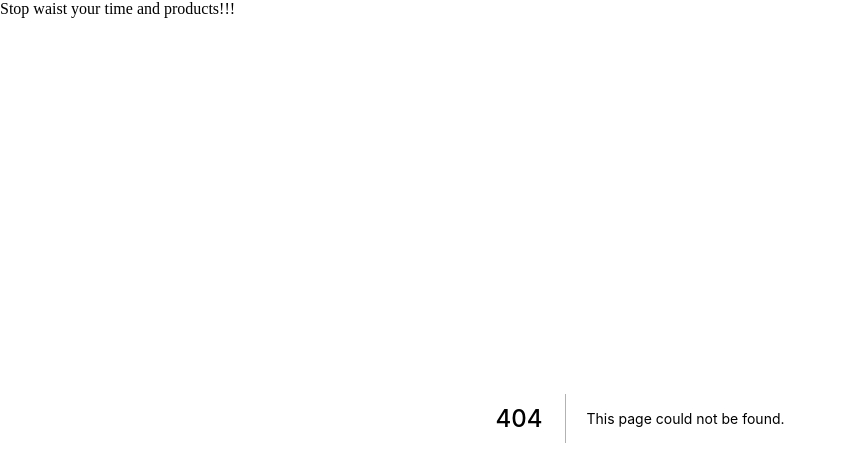
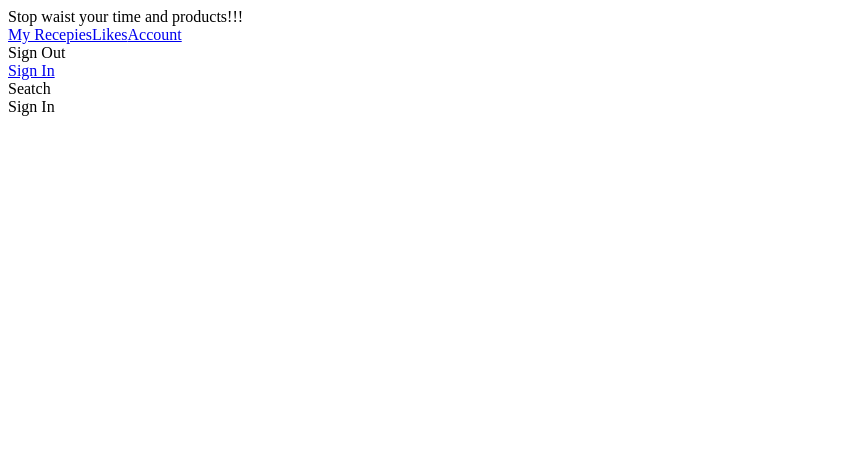
Before and after one commit to Karol-Kowalski/Reciper, a Next.js app in the folder frontend/: page /signin in a window 1280 px wide. Before the commit this address had no page. Shown: the top 466 px of the page, without its empty margins (0-846 px from the left). Built offline with nearby package versions, Linux system fonts and the light colour scheme.

Commit message:
create skeleton of app

```diff
--- a/frontend/components/Header.js
+++ b/frontend/components/Header.js
@@ -1,5 +1,10 @@
+import Nav from './Nav';
+
 export default function Header() {
   return (
-    <div>Stop waist your time and products!!!</div>
-  )
+    <div>
+      Stop waist your time and products!!!
+      <Nav />
+    </div>
+  );
 }
--- /dev/null
+++ b/frontend/components/Nav.js
@@ -0,0 +1,17 @@
+import Link from 'next/link';
+import NavStyle from './styles/NavStyle';
+import Search from './Search';
+import SignOut from './SignOut';
+
+export default function Nav() {
+  return (
+    <NavStyle>
+      <Link href="/myrecepies">My Recepies</Link>
+      <Link href="/likes">Likes</Link>
+      <Link href="/account">Account</Link>
+      <SignOut />
+      <Link href="/signin">Sign In</Link>
+      <Search />
+    </NavStyle>
+  );
+}
--- /dev/null
+++ b/frontend/components/Search.js
@@ -0,0 +1,3 @@
+export default function Search() {
+  return <div>Seatch</div>;
+}
--- /dev/null
+++ b/frontend/components/SignIn.js
@@ -0,0 +1,3 @@
+export default function SignIn() {
+  return <div>Sign In</div>;
+}
--- /dev/null
+++ b/frontend/components/SignOut.js
@@ -0,0 +1,3 @@
+export default function SignOut() {
+  return <div>Sign Out</div>;
+}
--- a/frontend/components/styles/Item.js
+++ b/frontend/components/styles/Item.js
@@ -1,7 +1,5 @@
 import styled from 'styled-components';
 
-const Item = styled.div`
-
-`;
+const Item = styled.div``;
 
 export default Item;
--- /dev/null
+++ b/frontend/components/styles/NavStyle.js
@@ -0,0 +1,5 @@
+import styled from 'styled-components';
+
+const NavStyle = styled.div``;
+
+export default NavStyle;
--- a/frontend/pages/index.js
+++ b/frontend/pages/index.js
@@ -1,5 +1,5 @@
 import Recepies from './recepies';
 
-export default function Main() {
+export default function MainPage() {
   return <Recepies />;
 }
--- /dev/null
+++ b/frontend/pages/likes.js
@@ -0,0 +1,3 @@
+export default function likes() {
+  return <div>likes recepies</div>;
+}
--- /dev/null
+++ b/frontend/pages/myrecepies.js
@@ -0,0 +1,3 @@
+export default function myrecepies() {
+  return <div>my recepies</div>;
+}
--- /dev/null
+++ b/frontend/pages/signin.js
@@ -0,0 +1,5 @@
+import SignIn from '../components/SignIn';
+
+export default function signin() {
+  return <SignIn />;
+}
```
